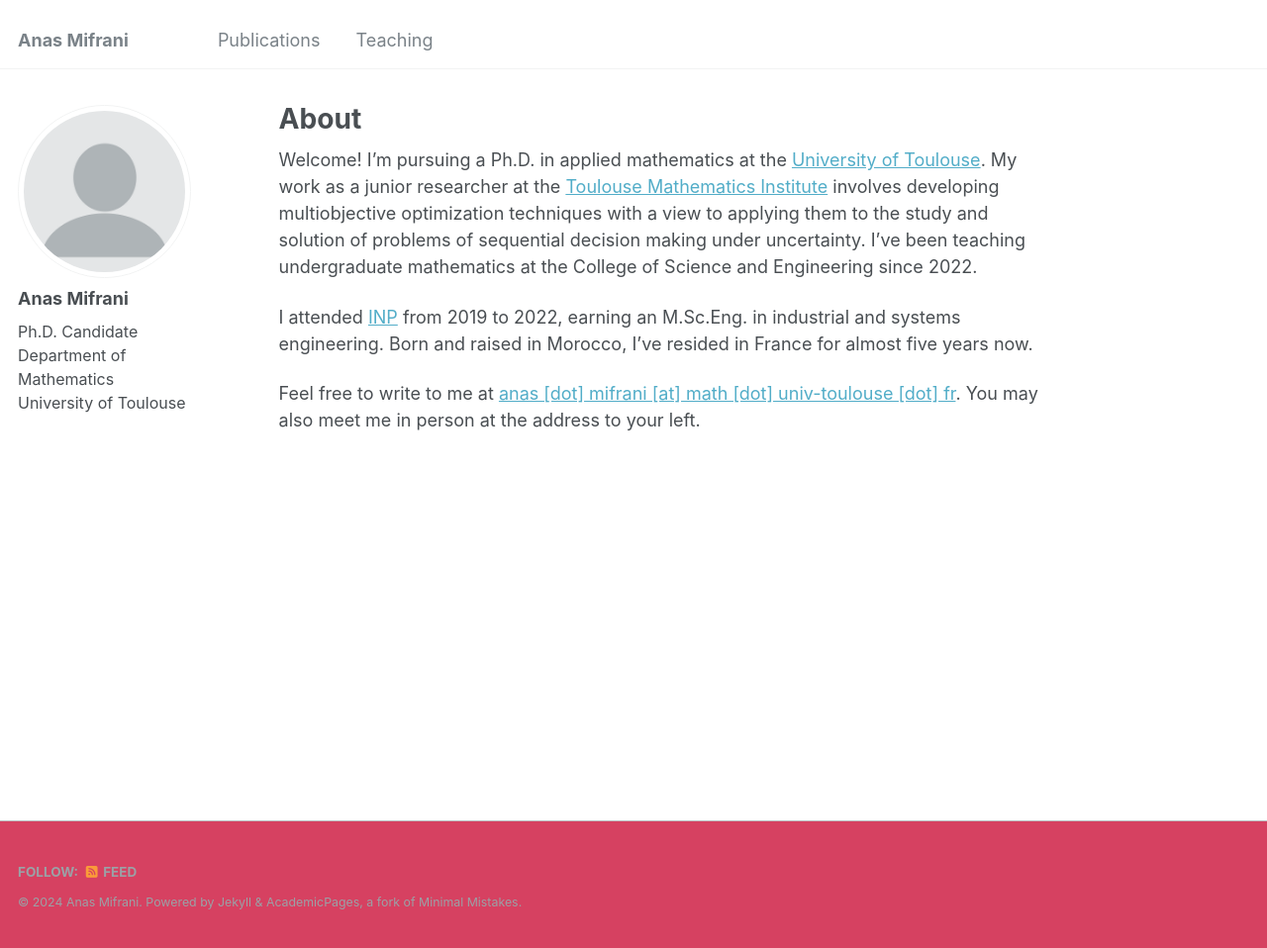
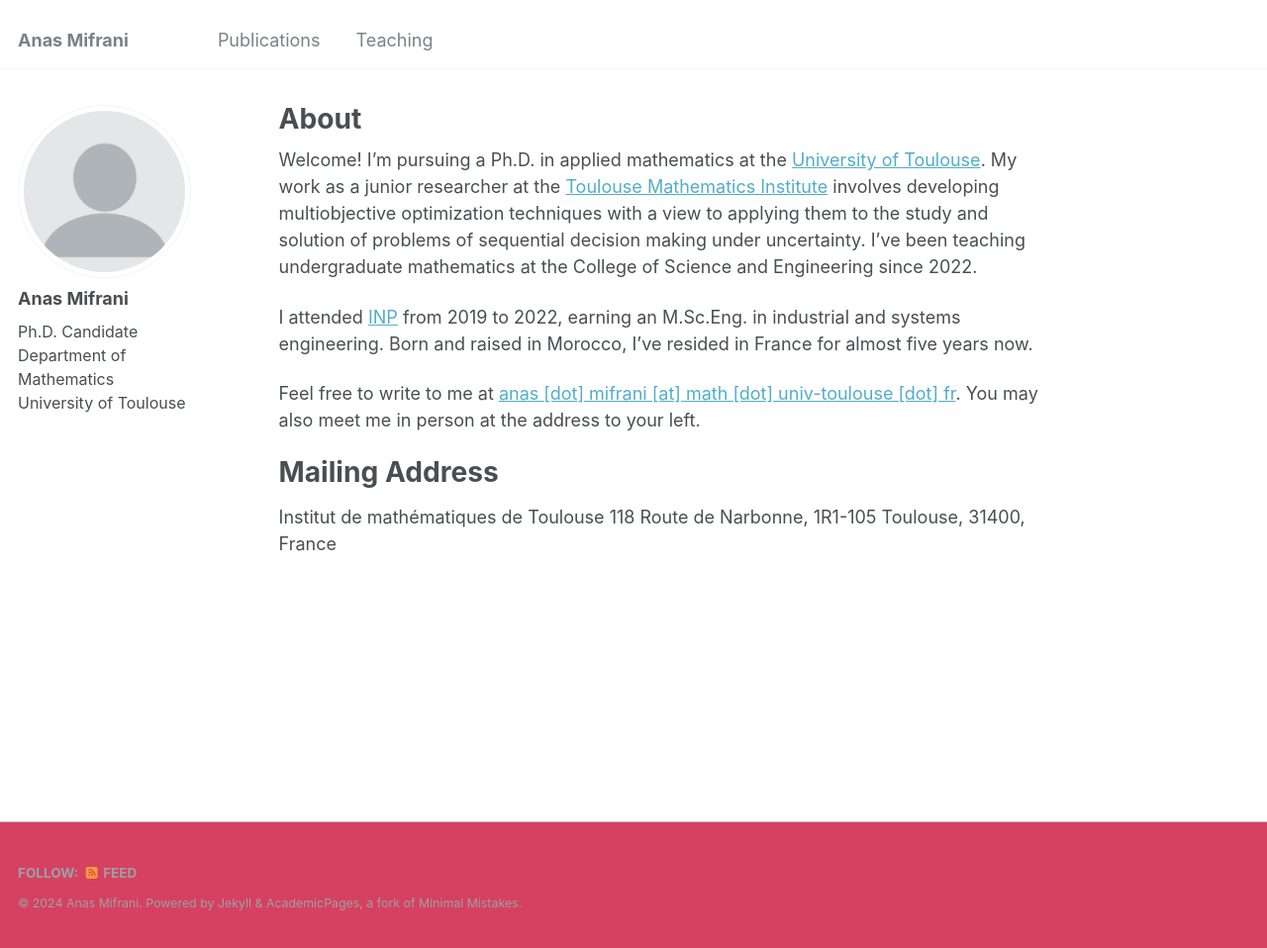
Before and after one commit to anmifrani/anmifrani.github.io, a Jekyll site: the page built from _pages/about.md, in a window 1280 px wide and 958 px high. Shown: the whole window at 99% size. Built offline with Jekyll 4.4.1, drawn with Linux system fonts in a browser that asks for light colours.

Commit message:
Update about.md

```diff
--- a/_pages/about.md
+++ b/_pages/about.md
@@ -13,3 +13,9 @@ Welcome! I'm pursuing a Ph.D. in applied mathematics at the [University of Toulo
 I attended [INP](https://www.inp-toulouse.fr/en/index.html) from 2019 to 2022, earning an M.Sc.Eng. in industrial and systems engineering. Born and raised in Morocco, I've resided in France for almost five years now.
 
 Feel free to write to me at <a href="mailto:anas.mifrani@math.univ-toulouse.fr">anas [dot] mifrani [at] math [dot] univ-toulouse [dot] fr</a>. You may also meet me in person at the address to your left.
+
+# Mailing Address
+
+Institut de mathématiques de Toulouse
+118 Route de Narbonne, 1R1-105
+Toulouse, 31400, France
```
